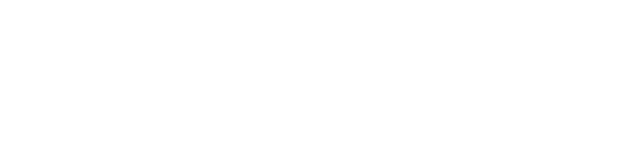
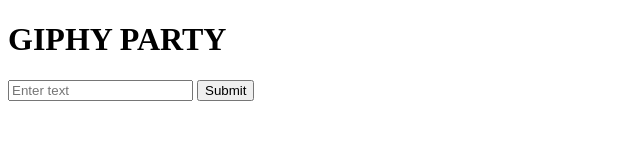
Before and after one commit to ArinolaMordi/giphy, a plain HTML site: page index.html in a window 1280 px wide. Shown: the whole page, without its empty margins (0-640 px from the left). Drawn offline with Linux system fonts and the light colour scheme.

Commit message:
add submit button event listener

```diff
--- a/index.html
+++ b/index.html
@@ -2,10 +2,14 @@
 <html lang="en">
 <head>
     <meta charset="UTF-8">
-    <meta name="viewport" content="width=device-width, initial-scale=1.0">
+    <meta name="viewport" content="width=<>, initial-scale=1.0">
     <title>Document</title>
 </head>
 <body>
-
+    <h1> GIPHY PARTY</h1>
+    <form>
+        <input type="text" name="myText" placeholder="Enter text">
+        <button type="submit">Submit</button>
+      </form>
 </body>
 </html>
--- /dev/null
+++ b/script.js
@@ -0,0 +1,3 @@
+console.log('hello')
+
+ var submit8tn = documents
```
